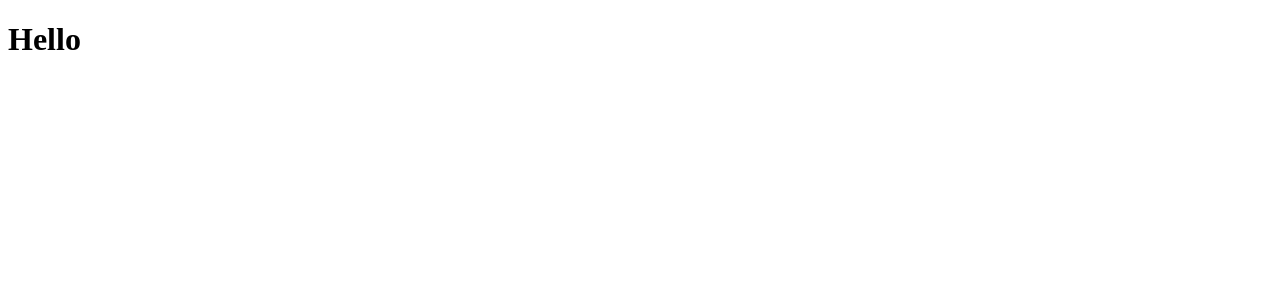
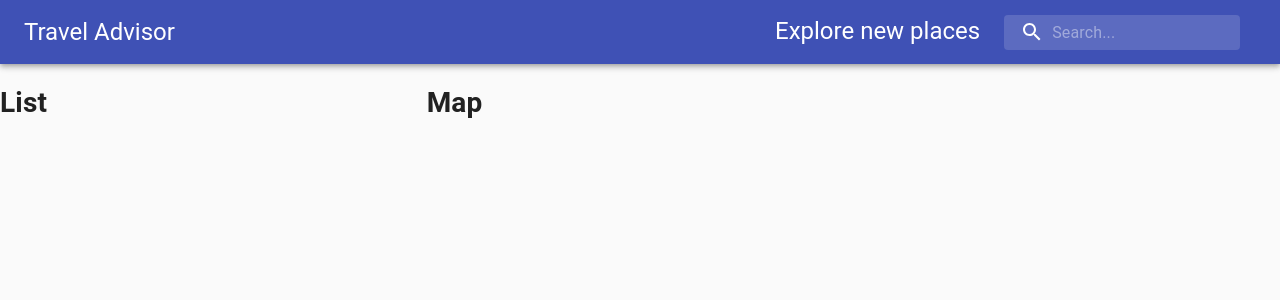
Before and after one commit to RafaMendes1101/TavelApp, a React (Create React App) app in the folder travel_app/: page / in a window 1280 px wide. Shown: the top 300 px of the page. Built offline with nearby package versions, Linux system fonts and the light colour scheme.

Commit message:
added components

```diff
--- a/travel_app/src/App.js
+++ b/travel_app/src/App.js
@@ -1,10 +1,22 @@
 import React from "react";
-
+import { CssBaseline, Grid } from "@material-ui/core";
+import Header from "./components/Header/Header";
+import List from "./components/List/List";
+import Map from "./components/Map/Map";
 const App = () => {
   return (
-    <div>
-      <h1>Hello</h1>
-    </div>
+    <>
+      <CssBaseline />
+      <Header />
+      <Grid container spacing={3} style={{ width: "100%" }}>
+        <Grid item xs={12} md={4}>
+          <List />
+        </Grid>
+        <Grid item xs={12} md={8}>
+          <Map />
+        </Grid>
+      </Grid>
+    </>
   );
 };
 
```
